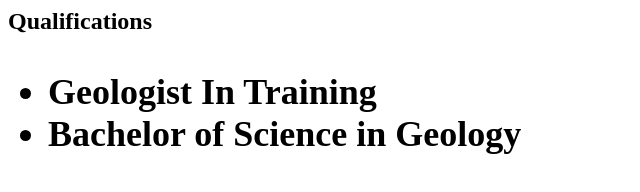
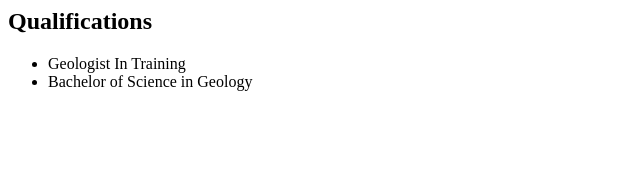
Before and after one commit to bmills23/BryanGMills.github.io, a plain HTML site: page aboutme.html in a window 1280 px wide. Shown: the whole page, without its empty margins (0-640 px from the left). Drawn offline with Linux system fonts and the light colour scheme.

Commit message:
Update aboutme.html

```diff
--- a/aboutme.html
+++ b/aboutme.html
@@ -2,9 +2,10 @@
   <title>About Me</title>
 <body>
 
-  <h2><strong>Qualifications<strong><h2>
+  <h2>Qualifications</h2>
 
     <div>
       <ul>
         <li>Geologist In Training</li>
         <li>Bachelor of Science in Geology</li>
+        </div>
```
